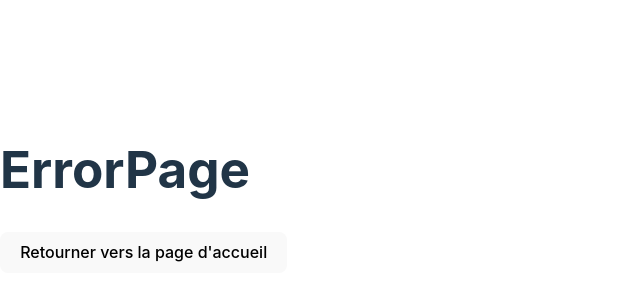
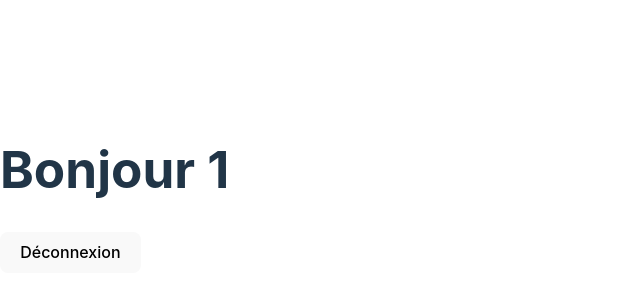
Before and after one commit to JaouharOUERTANI/crazee-burger, a React (Vite) app: page /order/1 in a window 1280 px wide. Shown: the part 210-510 px from the top of the page, without its empty margins (0-640 px from the left). Built offline with nearby package versions, Linux system fonts and the light colour scheme.

Commit message:
✨ F02: LOGIN > add redirection to ErrorPage on Submit with username

```diff
--- a/src/App.jsx
+++ b/src/App.jsx
@@ -8,7 +8,7 @@
   return (
   <Routes>
     <Route path="/" element={<LoginPage/>} />
-    <Route path="/order" element={<OrderPage />} />
+    <Route path="/order/:username" element={<OrderPage />} />
     <Route path="*" element={<ErrorPage />} />
   </Routes>
   )
--- a/src/components/pages/LoginForm.jsx
+++ b/src/components/pages/LoginForm.jsx
@@ -1,15 +1,16 @@
 import React, { useState } from 'react'
-import { Link } from 'react-router-dom'
+import { Link, useNavigate } from 'react-router-dom'
 
 export default function LoginForm() {
     // state
     const [inputValue, setInputValue] = useState("")
+    const navigate = useNavigate()
 
     //comportements
     const handleSubmit = (event) => {
         event.preventDefault()
-        alert(`Bonjour ${inputValue}`)
         setInputValue("")
+        navigate(`order/${inputValue}`)
      }
 
      const handleChange = (event) => {
@@ -23,7 +24,6 @@
         <h2>Connectez-vous</h2>
         <input value={inputValue} onChange={handleChange} type="text" placeholder="Entrez votre prénom..." required />
         <button>Accédez à votre espace</button>
-        <Link to="/order">Vers OrderPage</Link>
     </form>
   )
 }
--- a/src/components/pages/order/OrderPage.jsx
+++ b/src/components/pages/order/OrderPage.jsx
@@ -1,9 +1,14 @@
-import { Link } from "react-router-dom"
+import { Link, useParams } from "react-router-dom"
 
 export default function OrderPage() {
+    // state
+    const {username} = useParams()
+    // comportements
+
+    // affichage
   return (
   <div>
-    <h1>OrderPage</h1>
+    <h1>Bonjour {username}</h1>
     <Link to="/">
         <button>Déconnexion</button>
     </Link>
```
